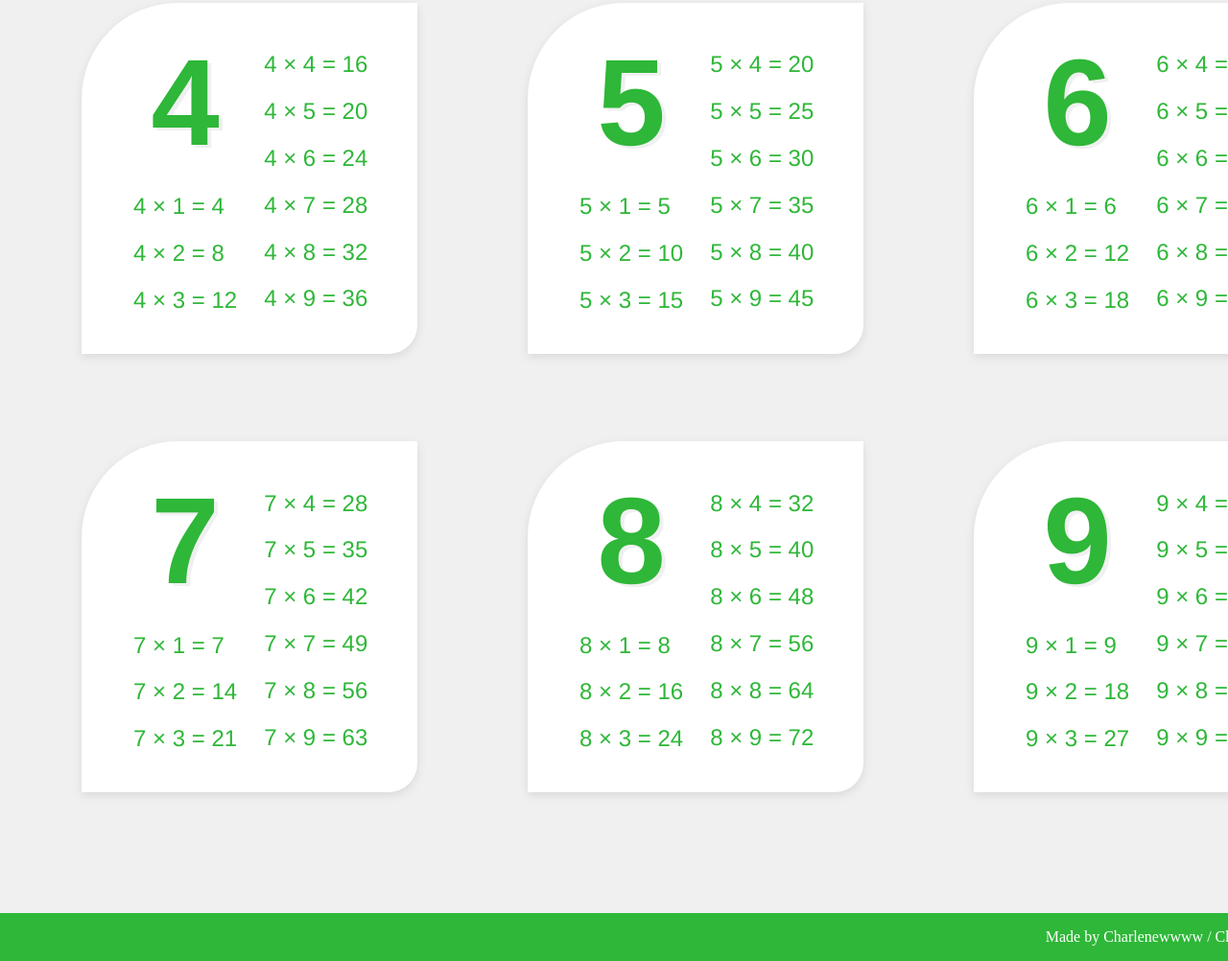
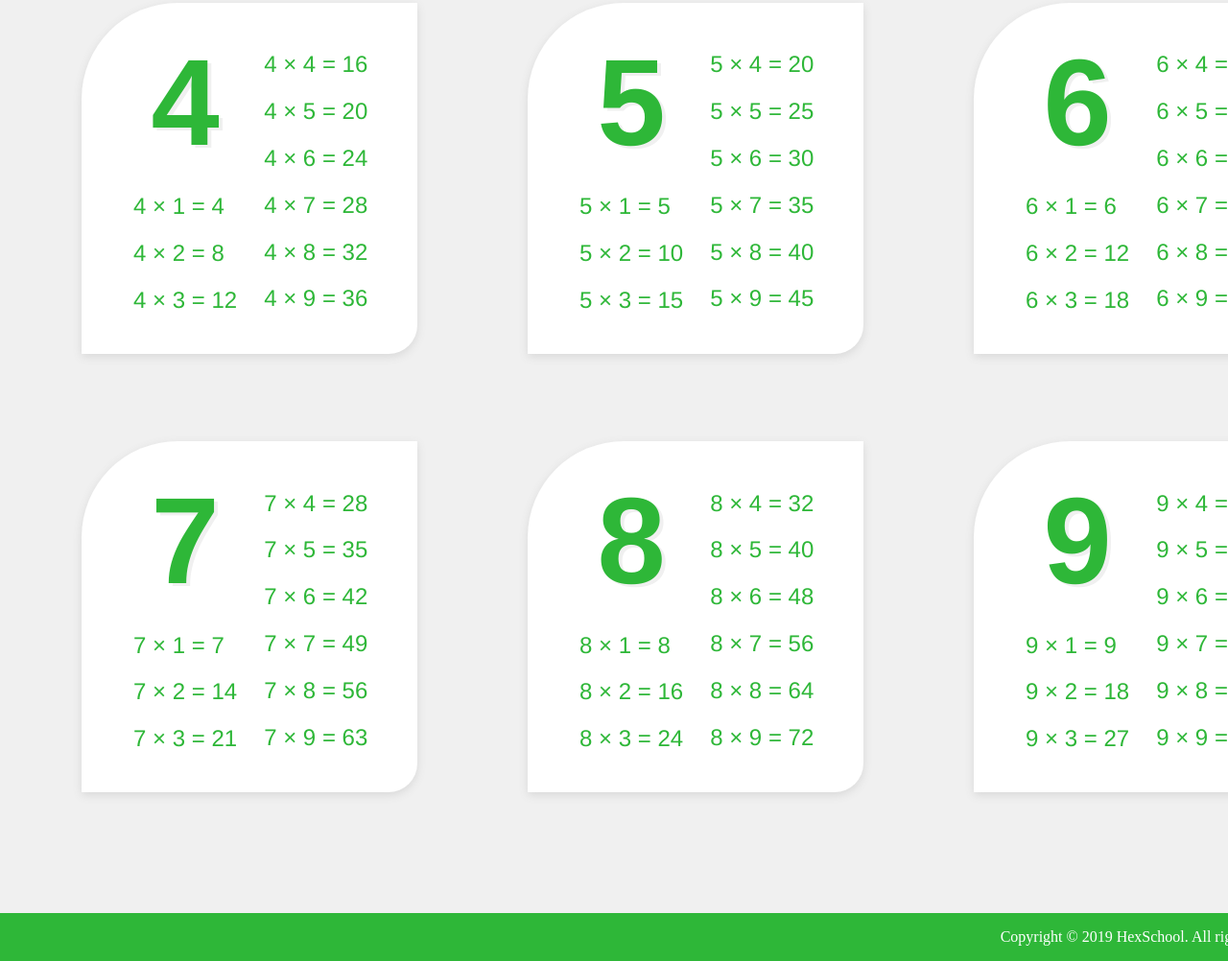
Before and after one commit to Charlenewwww/JS-multiplication-table, a plain HTML site: page index.html in a window 1280 px wide. Shown: the part 580-1582 px from the top of the page at 96% size. Drawn offline with nearby package versions, Linux system fonts and the light colour scheme.

Commit message:
footer edit

```diff
--- a/index.html
+++ b/index.html
@@ -43,7 +43,7 @@
         </div>
     </div>
     <footer>
-        Made by Charlenewwww / Charlene Wang
+        Copyright © 2019 HexSchool. All rights reserved.
     </footer>
     <script src="./index.js"></script>
 </body>
```
